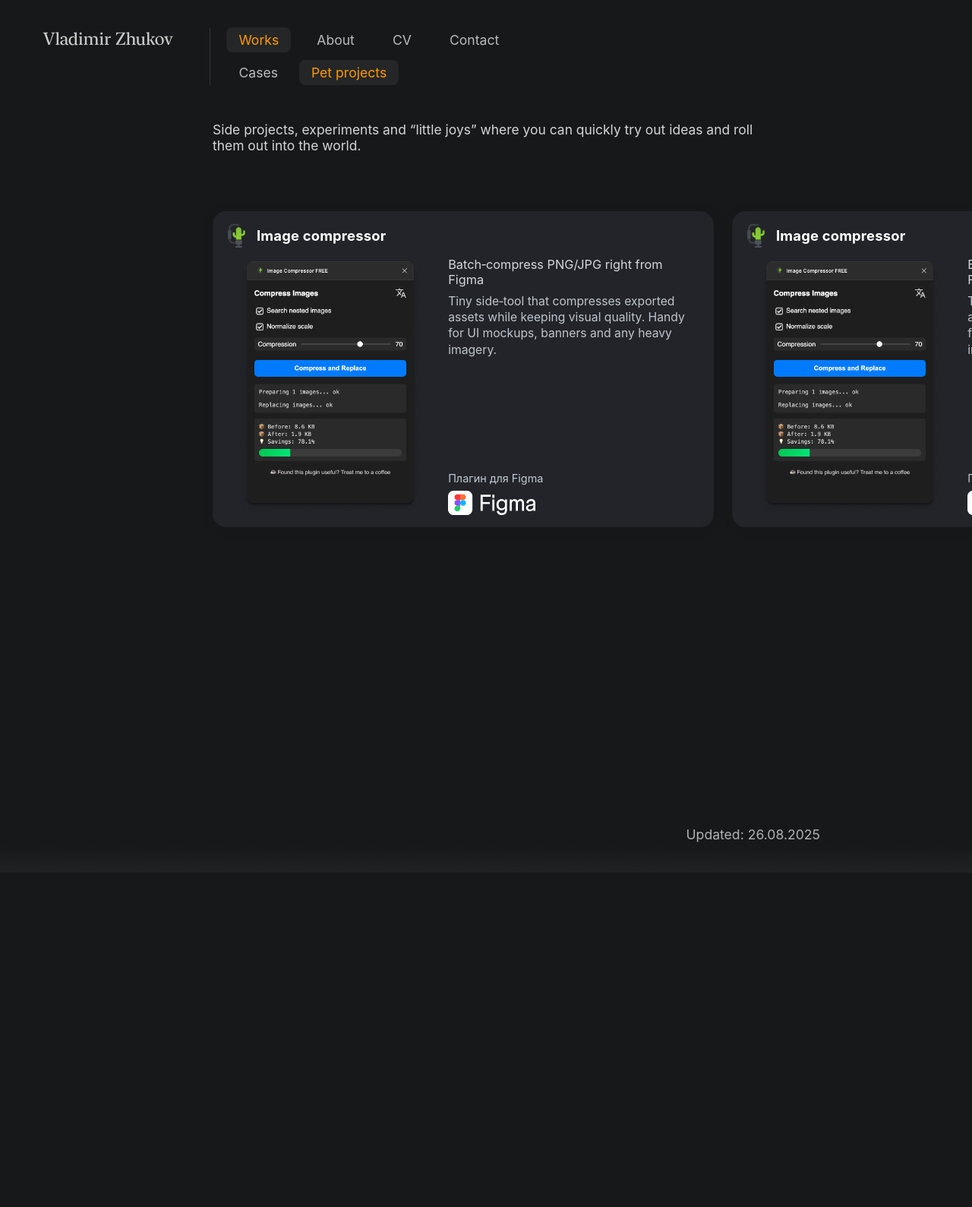
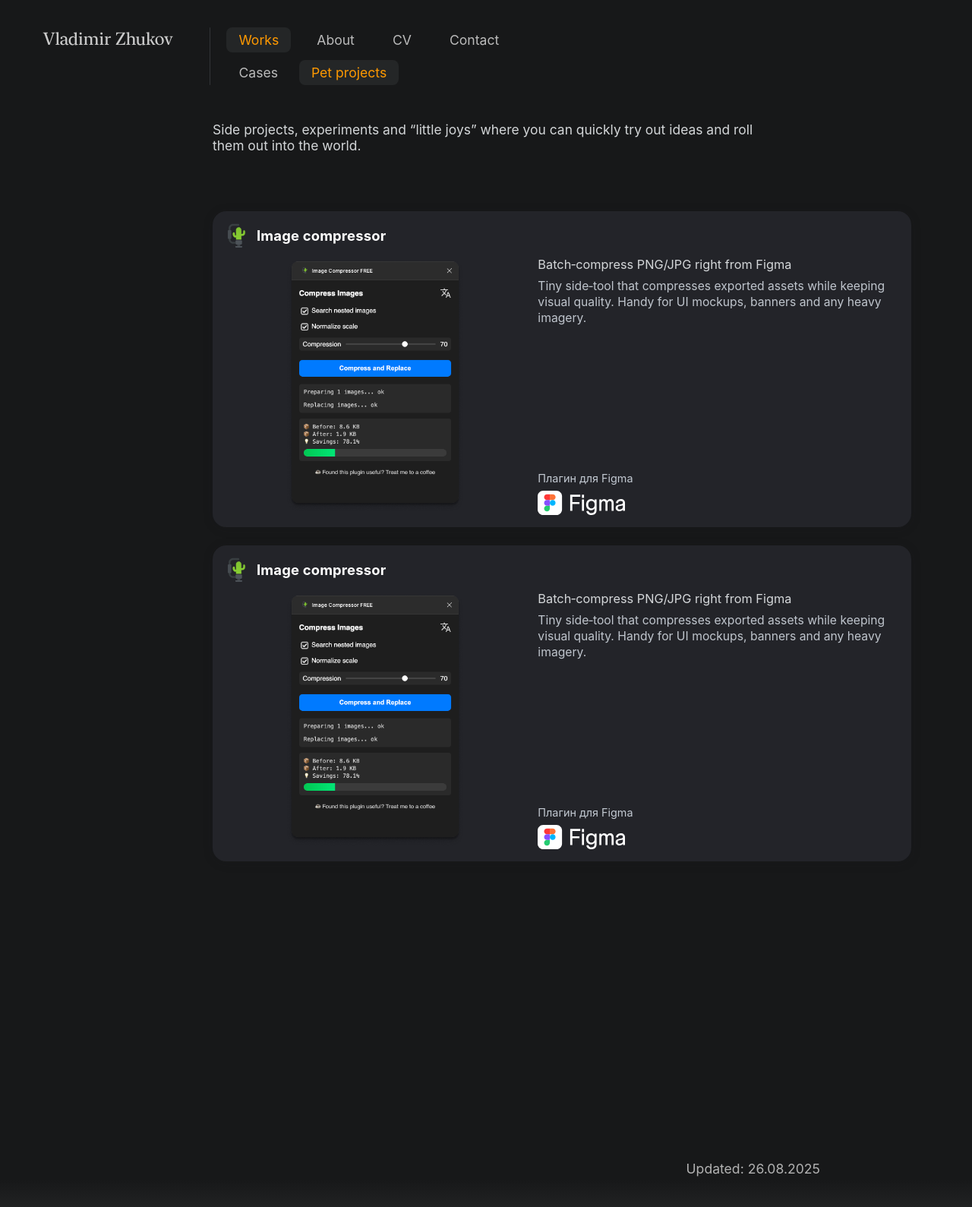
Before and after one commit to uxiscool/experience, a Jekyll site: the page built from pet-projects.md, in a window 1280 px wide. Shown: the whole page at 76% size. Built offline with Jekyll 4.4.1, drawn with Linux system fonts in a browser that asks for light colours; before the commit the page ends 1149 px from its top, so only the background shows below that.

Commit message:
Add files via upload

```diff
--- a/css/main.css
+++ b/css/main.css
@@ -1266,8 +1266,6 @@
 @media (min-width: 1152px) {
   .pp-grid {
     /* максимум две колонки; каждая от 660 до 920 */
-    grid-template-columns: repeat(2, minmax(660px, 920px));
-    gap: 24px;
 
     /* левый паддинг фикс 280, правый — “подстраивается”:
        как только помещаются 2×660 + gap, начинаем возвращать правый паддинг до 280 */
@@ -1290,3 +1288,8 @@
     min-height: 220px;       /* чтобы высота строки была корректной */
   }
 }
+
+@media (min-width: 1546px) {
+  .pp-grid { grid-template-columns: repeat(2, minmax(660px, 920px));
+    gap: 24px; }
+}
```
